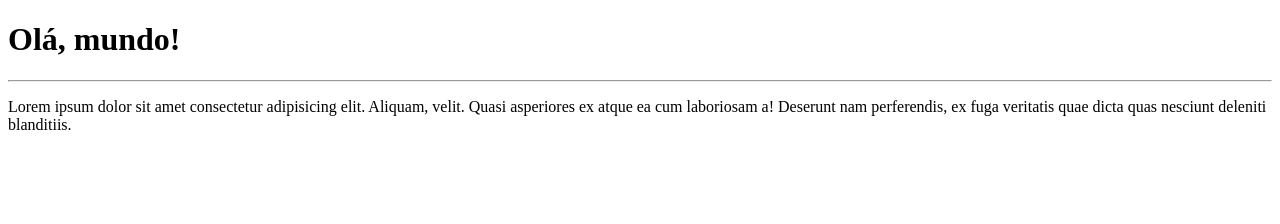
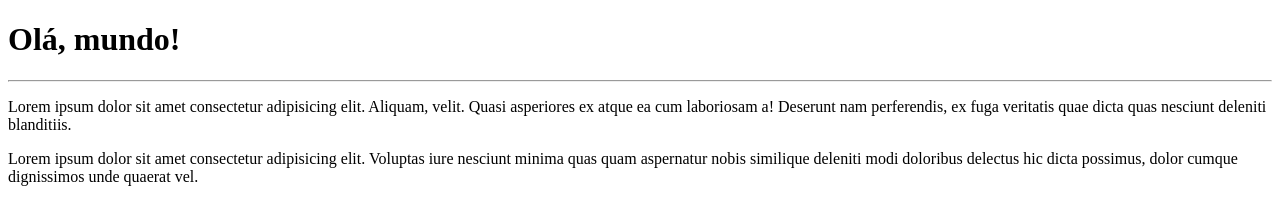
Before and after one commit to diogorblessa/projeto_curso_gustavoguanabara, a plain HTML site: page site-tesre/index.html in a window 1280 px wide. Drawn offline with Linux system fonts and the light colour scheme.

Commit message:
add paragrafo

```diff
--- a/site-tesre/index.html
+++ b/site-tesre/index.html
@@ -9,5 +9,6 @@
     <h1>Olá, mundo!</h1>
     <hr>
     <p>Lorem ipsum dolor sit amet consectetur adipisicing elit. Aliquam, velit. Quasi asperiores ex atque ea cum laboriosam a! Deserunt nam perferendis, ex fuga veritatis quae dicta quas nesciunt deleniti blanditiis.</p>
+    <p>Lorem ipsum dolor sit amet consectetur adipisicing elit. Voluptas iure nesciunt minima quas quam aspernatur nobis similique deleniti modi doloribus delectus hic dicta possimus, dolor cumque dignissimos unde quaerat vel.</p>
 </body>
 </html>
```
